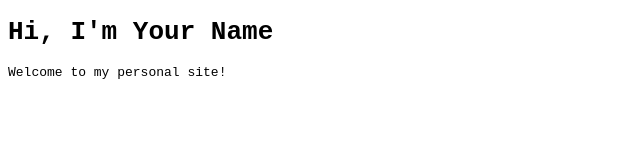
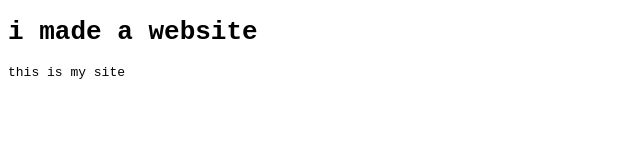
Before and after one commit to kazhalomer/github, a plain HTML site: page index.html in a window 1280 px wide. Shown: the whole page, without its empty margins (0-640 px from the left). Drawn offline with Linux system fonts and the light colour scheme.

Commit message:
Update index.html
creating a website

```diff
--- a/index.html
+++ b/index.html
@@ -1,13 +1,13 @@
 <!DOCTYPE html>
 <html>
 <head>
-    <title>Your Name</title>
+    <title>my website</title>
     <style>
         body { font-family: Monospace; }
     </style>
 </head>
 <body>
-    <h1>Hi, I'm Your Name</h1>
-    <p>Welcome to my personal site!</p>
+    <h1>i made a website</h1>
+    <p>this is my site</p>
 </body>
 </html>
```
